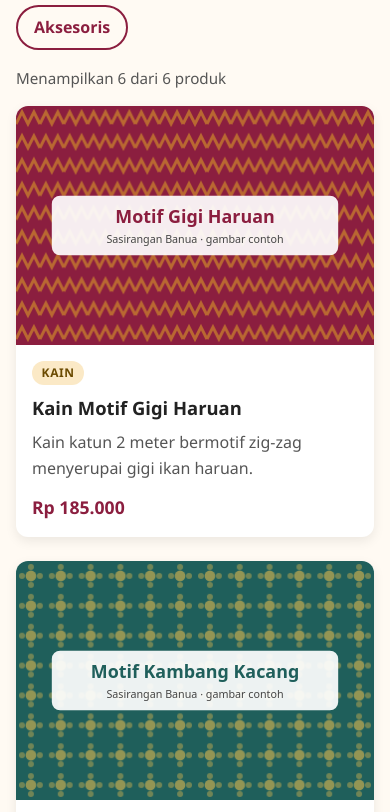
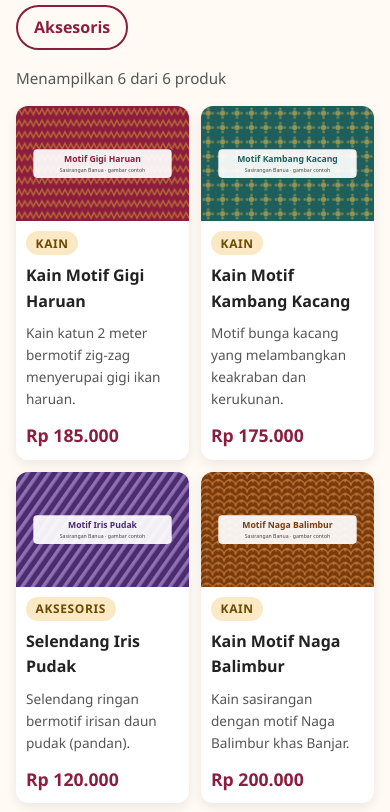
Before and after one commit to Pebby06/web1-2510010170, a plain HTML site: page index.html in a window 390 px wide. Shown: the part 760-1572 px from the top of the page. Drawn offline with Linux system fonts and the light colour scheme.

Commit message:
perbaikan pada Tampilan hp

```diff
--- a/css/style.css
+++ b/css/style.css
@@ -339,6 +339,7 @@ input[type="checkbox"] {
         transition: none !important;
     }
 }
+/* RESPONSIVE HP */
 @media (max-width: 767px) {
 
     .header-situs {
@@ -367,8 +368,26 @@ input[type="checkbox"] {
         padding: 2rem 1rem;
     }
 
+    /* Katalog menjadi 2 kolom di HP */
     .katalog-grid {
-        grid-template-columns: 1fr;
+        grid-template-columns: repeat(2, minmax(0, 1fr));
+        gap: 12px;
+    }
+
+    .kartu {
+        min-width: 0;
+    }
+
+    .kartu-isi {
+        padding: 10px;
+    }
+
+    .kartu h3 {
+        font-size: 1rem;
+    }
+
+    .kartu p {
+        font-size: 0.85rem;
     }
 
     .form-pesan {
@@ -381,6 +400,7 @@ input[type="checkbox"] {
         font-size: 0.8rem;
     }
 }
+
 /* ---------- 12. Komponen interaktif (Modul 3) ---------- */
 .kontrol-katalog {
   display: flex;
```
